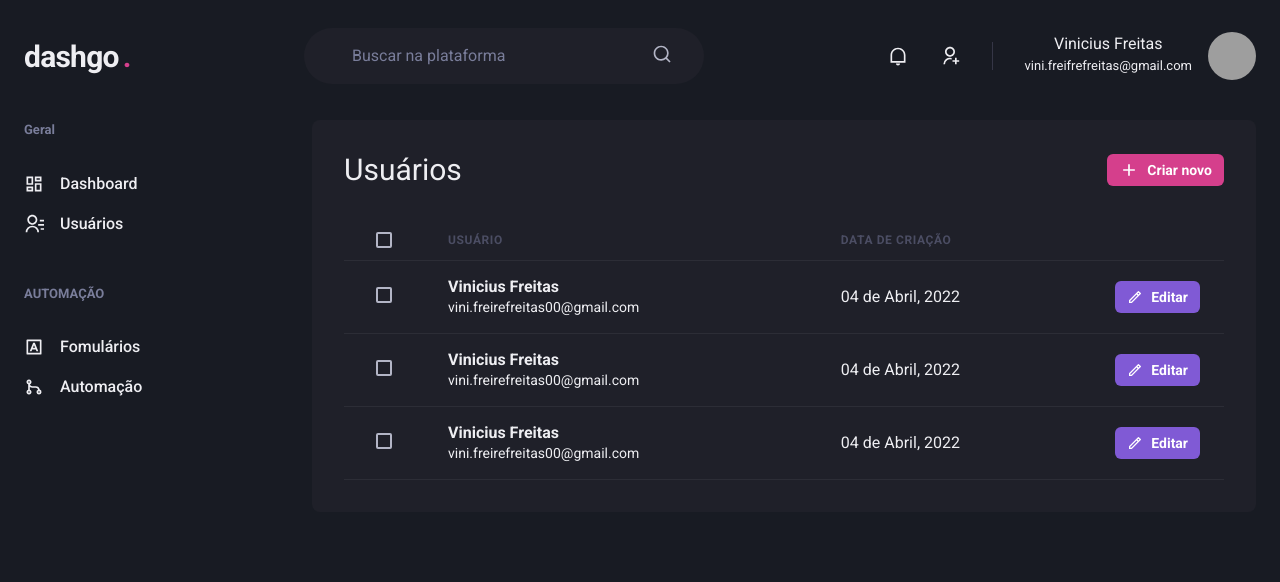
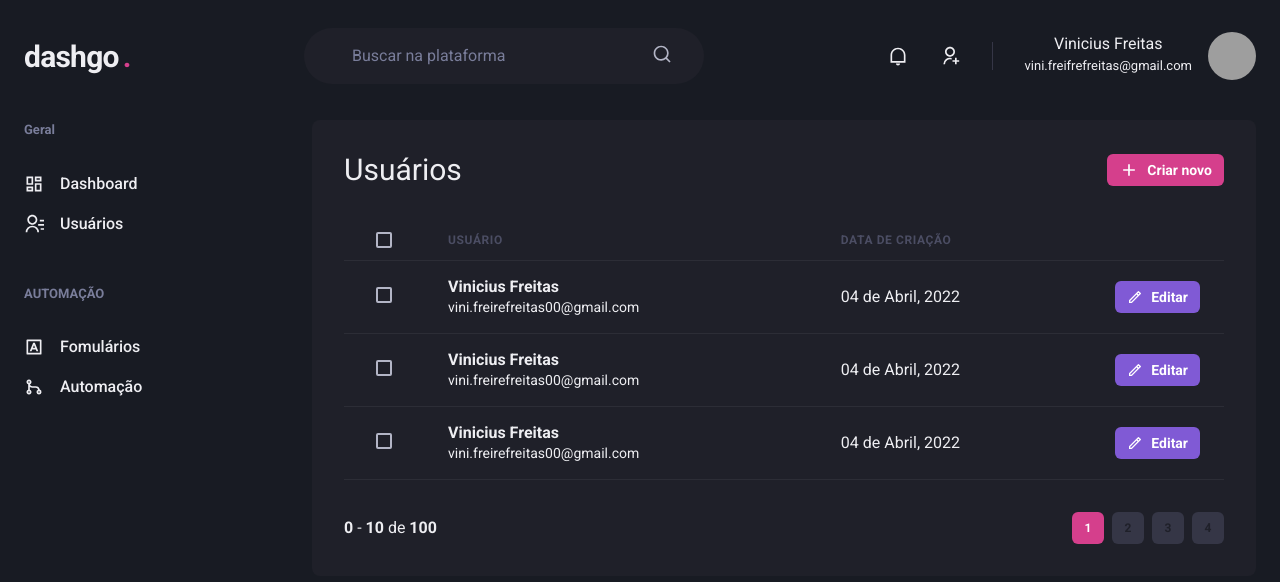
Before and after one commit to viniciusFreitas00/dahsgo, a Next.js app: page /users in a window 1280 px wide. Shown: the top 582 px of the page. Built offline with nearby package versions, Linux system fonts and the light colour scheme; grey boxes are pictures that could not be loaded.

Commit message:
:lipstick: create pagination component

```diff
--- /dev/null
+++ b/src/components/Pagination.tsx
@@ -0,0 +1,70 @@
+import { Box, Button, Stack } from "@chakra-ui/react";
+
+
+export function Pagination () {
+  return (
+    <Stack
+      direction="row"
+      spacing="6"
+      mt="8"
+      justify="space-between"
+      align="center"
+    >
+      <Box>
+        <strong>0</strong> - <strong>10</strong> de <strong> 100</strong>
+      </Box>
+
+      <Stack direction="row" spacing="2">
+        <Button
+          size="sm"
+          fontSize="xs"
+          width="4"
+          colorScheme="pink"
+          disabled
+          _disabled={{
+            bg: 'pink.500',
+            cursor: 'default'
+          }}
+        >
+          1
+        </Button>
+
+        <Button
+          size="sm"
+          fontSize="xs"
+          width="4"
+          bg="gray.700"
+          _hover={{
+            bg: "gray.500"
+          }}
+        >
+          2
+        </Button>
+
+        <Button
+          size="sm"
+          fontSize="xs"
+          width="4"
+          bg="gray.700"
+          _hover={{
+            bg: "gray.500"
+          }}
+        >
+          3
+        </Button>
+
+        <Button
+          size="sm"
+          fontSize="xs"
+          width="4"
+          bg="gray.700"
+          _hover={{
+            bg: "gray.500"
+          }}
+        >
+          4
+        </Button>
+      </Stack>
+    </Stack>
+  );
+}
--- a/src/pages/users/index.tsx
+++ b/src/pages/users/index.tsx
@@ -1,5 +1,6 @@
 import { Box, Button, Checkbox, Flex, Heading, Icon, Table, Tbody, Td, Th, Thead, Tr, Text } from "@chakra-ui/react";
 import { Header } from "components/Header";
+import { Pagination } from "components/Pagination";
 import { Sidebar } from "components/Sidebar";
 import { RiAddLine, RiPencilLine } from "react-icons/ri";
 
@@ -55,7 +56,7 @@
                     size="sm"
                     fontSize="sm"
                     colorScheme="purple"
-                    leftIcon={<Icon as={RiPencilLine} fontSize="16"/>}
+                    leftIcon={<Icon as={RiPencilLine} fontSize="16" />}
                   >
                     Editar
                   </Button>
@@ -78,7 +79,7 @@
                     size="sm"
                     fontSize="sm"
                     colorScheme="purple"
-                    leftIcon={<Icon as={RiPencilLine} fontSize="16"/>}
+                    leftIcon={<Icon as={RiPencilLine} fontSize="16" />}
                   >
                     Editar
                   </Button>
@@ -101,7 +102,7 @@
                     size="sm"
                     fontSize="sm"
                     colorScheme="purple"
-                    leftIcon={<Icon as={RiPencilLine} fontSize="16"/>}
+                    leftIcon={<Icon as={RiPencilLine} fontSize="16" />}
                   >
                     Editar
                   </Button>
@@ -109,6 +110,8 @@
               </Tr>
             </Tbody>
           </Table>
+
+          <Pagination />
         </Box>
       </Flex>
     </Box>
```
